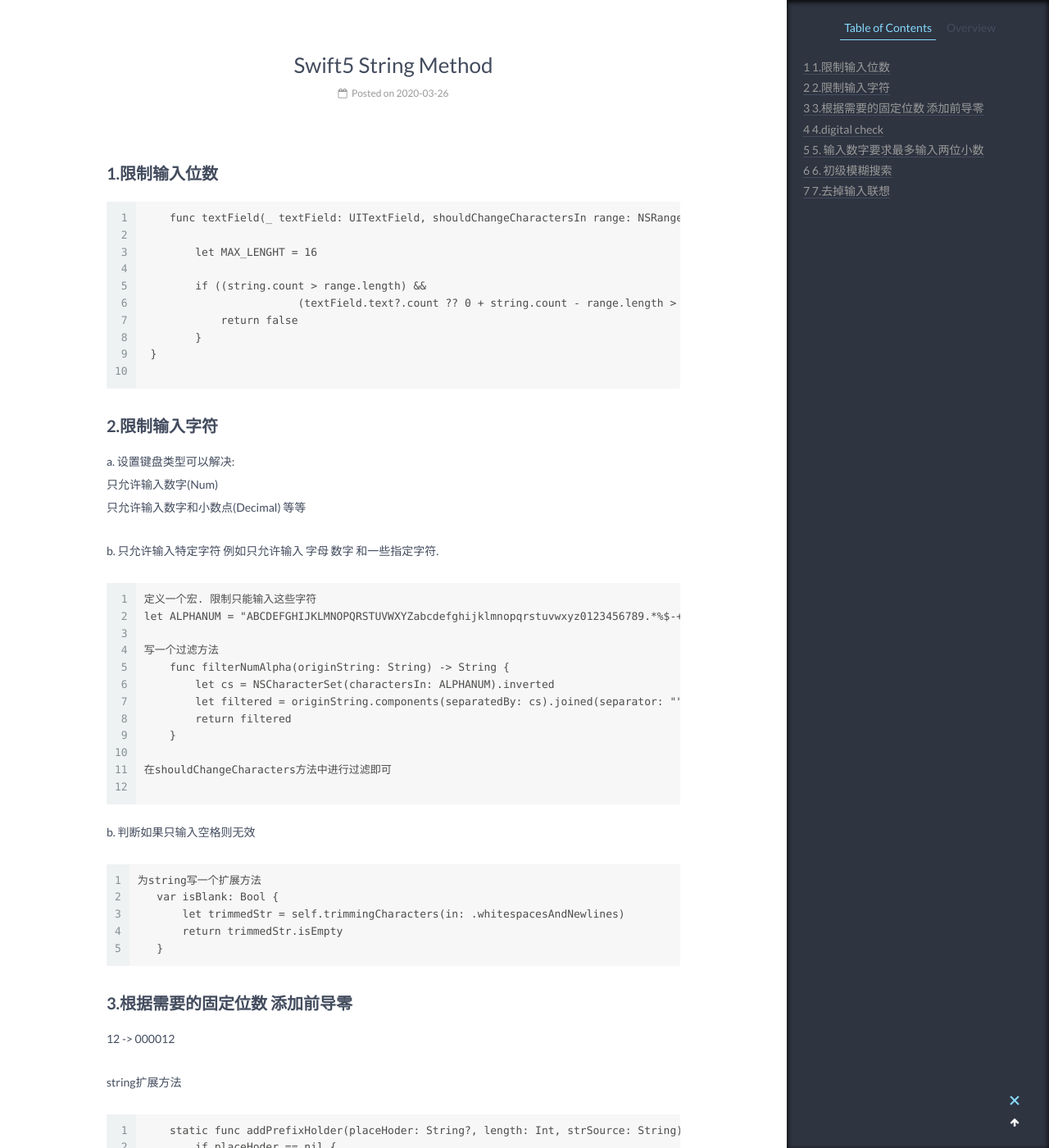
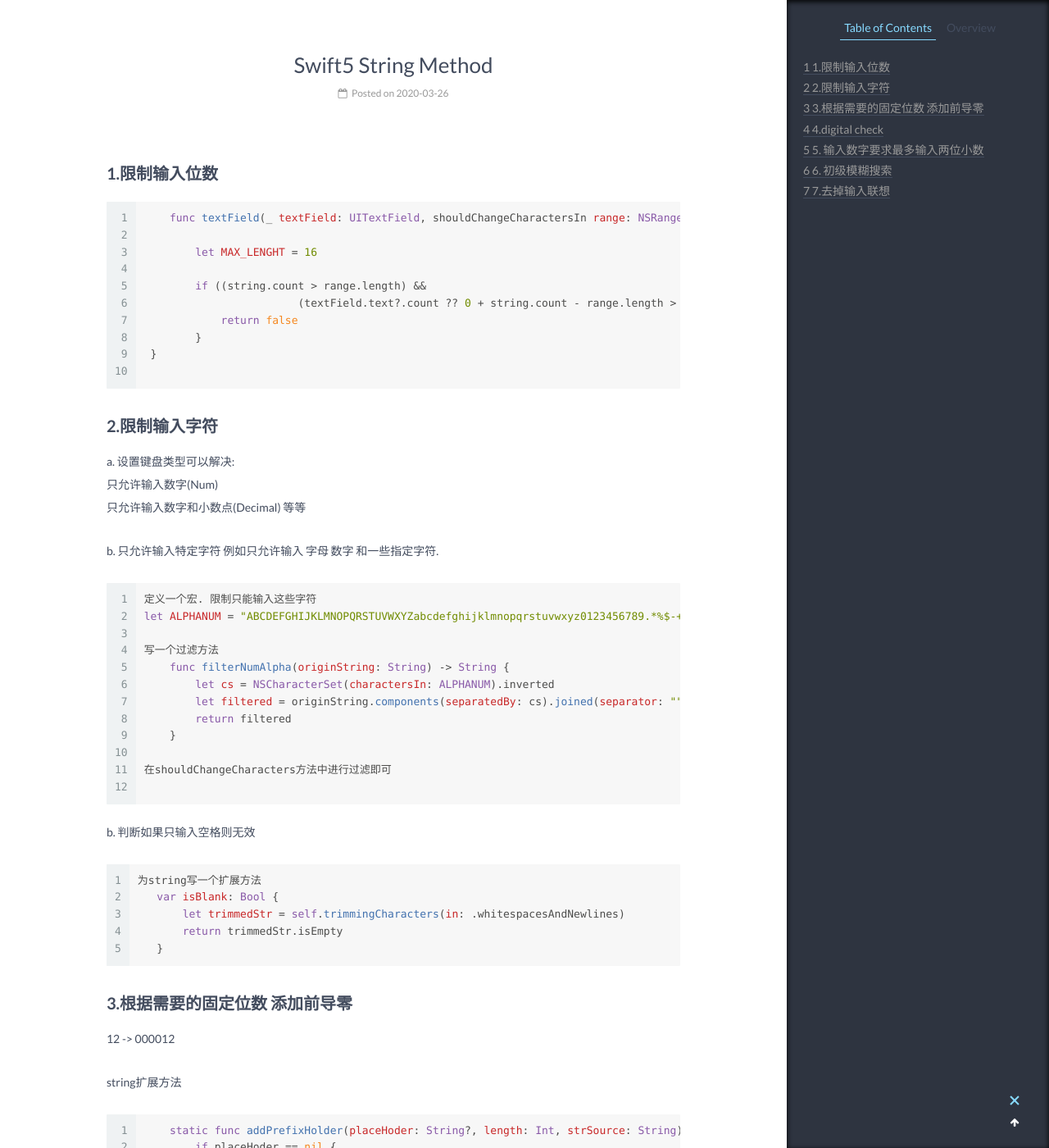
Before and after one commit to lisheng1009/lisheng1009.github.io-old, a Jekyll site: the page built from _posts/2020-03-26-Swift5-string-method.md, in a window 1280 px wide and 1400 px high, scrolled down 317 px. Shown: the whole window at 82% size. Built offline with Jekyll 4.4.1, drawn with Linux system fonts in a browser that asks for light colours; some of the changed text lies outside the part shown.

Commit message:
Update 2020-03-26-Swift5-string-method.md

````diff
--- a/_posts/2020-03-26-Swift5-string-method.md
+++ b/_posts/2020-03-26-Swift5-string-method.md
@@ -1,6 +1,6 @@
 #### 1.限制输入位数
 
-```
+```swift
     func textField(_ textField: UITextField, shouldChangeCharactersIn range: NSRange, replacementString string: String) -> Bool {
 
         let MAX_LENGHT = 16
@@ -21,7 +21,7 @@
 
 b. 只允许输入特定字符 例如只允许输入 字母 数字 和一些指定字符.
 
-```
+```swift
 定义一个宏. 限制只能输入这些字符
 let ALPHANUM = "ABCDEFGHIJKLMNOPQRSTUVWXYZabcdefghijklmnopqrstuvwxyz0123456789.*%$-+/ "
 
@@ -38,7 +38,7 @@
 
 b. 判断如果只输入空格则无效
 
-```
+```swift
 为string写一个扩展方法
    var isBlank: Bool {
        let trimmedStr = self.trimmingCharacters(in: .whitespacesAndNewlines)
@@ -52,7 +52,7 @@
 
 string扩展方法
 
-```
+```swift
     static func addPrefixHolder(placeHoder: String?, length: Int, strSource: String) -> String {
         if placeHoder == nil {
             let lenth = strSource.count
@@ -86,7 +86,7 @@
 b. CODE39
 
 #### 5. 输入数字要求最多输入两位小数
-```
+```swift
 1. 代码
 func textField(_ textField: UITextField, shouldChangeCharactersIn range: NSRange, replacementString string: String) -> Bool {
         let futureString: NSMutableString = NSMutableString(string: textField.text!)
@@ -115,7 +115,7 @@
 ```
 
 #### 6. 初级模糊搜索
-```
+```swift
 场景: tablaview
 baseArray为全部数据
 dataArray为搜索到的数据
@@ -148,7 +148,7 @@
 
 #### 7.去掉输入联想
 
-```
+```swift
 textField.autocorrectionType = .no
 
 ```
````
